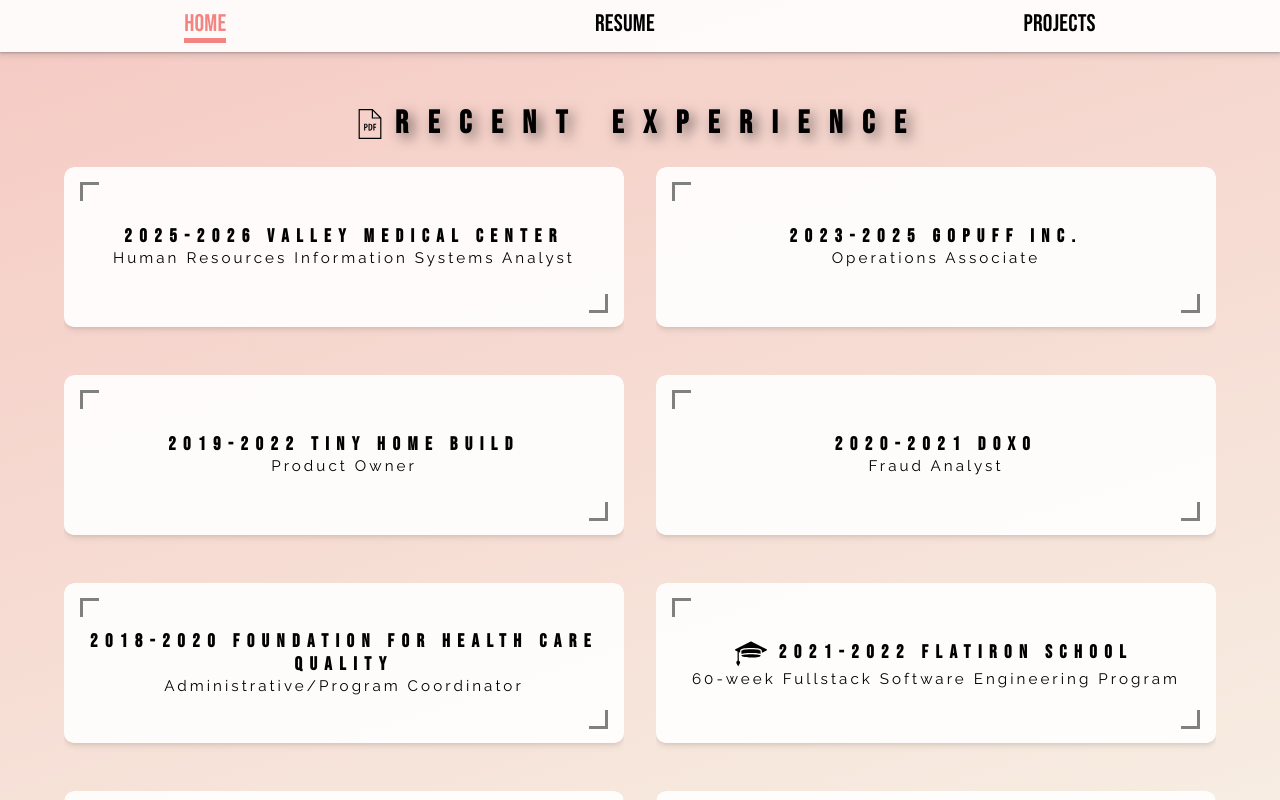
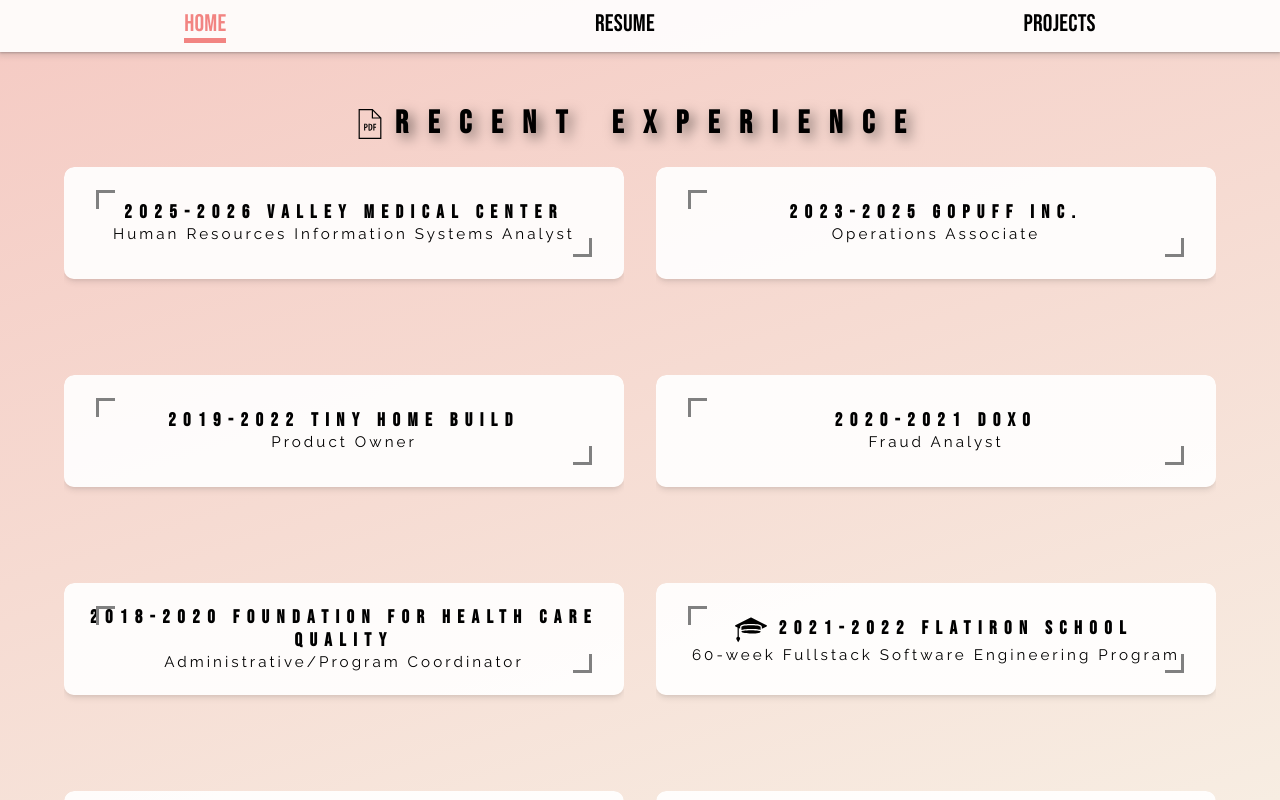
Before and after one commit to 1stofhername/portfolio-webstie, a React (Create React App) app: page /resume in a window 1280 px wide. Built offline with nearby package versions, Linux system fonts and the light colour scheme.

Commit message:
Shrinks experience card.

```diff
--- a/src/css/index.css
+++ b/src/css/index.css
@@ -246,7 +246,7 @@ code {
   justify-content: center;
   align-items: center;
   width: 39rem;
-  height:10rem;
+  height:7rem;
   border-radius: 10px;
   box-shadow: rgba(0, 0, 0, 0.1) 0px 4px 6px -1px, rgba(0, 0, 0, 0.06) 0px 2px 4px -1px;
 }
@@ -307,7 +307,7 @@ code {
   align-self:flex-start;
   margin-right:1rem;
   position: absolute;
-  transform: translate(1rem, -3.5rem) rotate(180deg);
+  transform: translate(2rem, -1.5rem) rotate(180deg);
 }
 
 #bottom-corner {
@@ -320,7 +320,7 @@ code {
   align-self:flex-end;
   margin-right:1rem;
   position: absolute;
-  transform: translate(0rem, 3.5rem);
+  transform: translate(-1rem, 1.5rem);
 }
 
 .resume-details-header {
```
